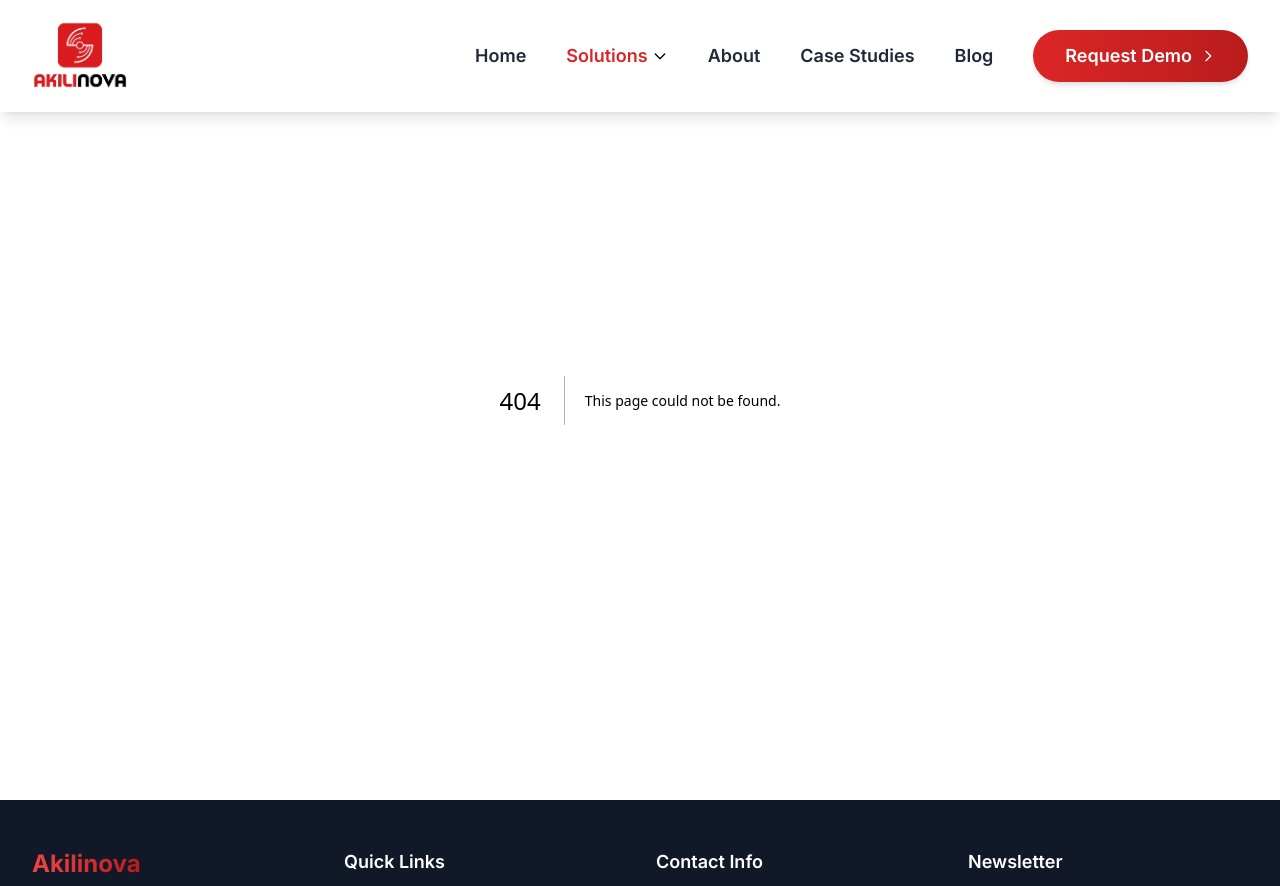
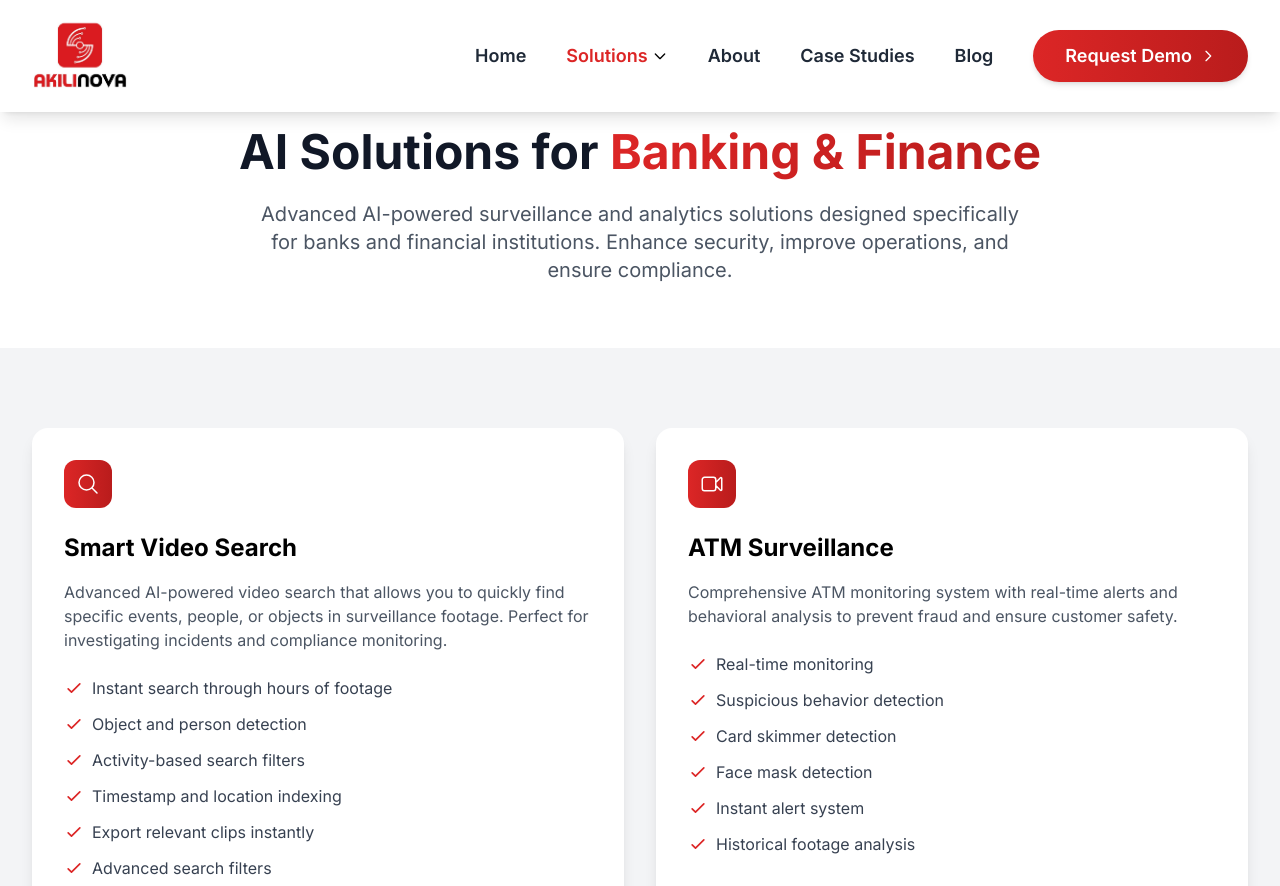
Before and after one commit to samnmbuguah/akilinova, a Next.js app: page /solutions/banking-finance in a window 1280 px wide. Before the commit this address had no page. Shown: the top 886 px of the page. Built offline with nearby package versions, Linux system fonts and the light colour scheme.

Commit message:
✨ Add Banking & Finance Solutions page with AI-powered features

```diff
--- /dev/null
+++ b/src/app/solutions/banking-finance/page.tsx
@@ -0,0 +1,181 @@
+'use client';
+import { motion } from 'framer-motion';
+import Link from 'next/link';
+import {
+  MagnifyingGlassIcon,
+  VideoCameraIcon,
+  ChartBarIcon,
+  ShieldCheckIcon,
+  BuildingLibraryIcon
+} from '@heroicons/react/24/outline';
+
+const solutions = [
+  {
+    title: 'Smart Video Search',
+    description: 'Advanced AI-powered video search that allows you to quickly find specific events, people, or objects in surveillance footage. Perfect for investigating incidents and compliance monitoring.',
+    icon: MagnifyingGlassIcon,
+    features: [
+      'Instant search through hours of footage',
+      'Object and person detection',
+      'Activity-based search filters',
+      'Timestamp and location indexing',
+      'Export relevant clips instantly',
+      'Advanced search filters'
+    ]
+  },
+  {
+    title: 'ATM Surveillance',
+    description: 'Comprehensive ATM monitoring system with real-time alerts and behavioral analysis to prevent fraud and ensure customer safety.',
+    icon: VideoCameraIcon,
+    features: [
+      'Real-time monitoring',
+      'Suspicious behavior detection',
+      'Card skimmer detection',
+      'Face mask detection',
+      'Instant alert system',
+      'Historical footage analysis'
+    ]
+  },
+  {
+    title: 'Branch Analytics',
+    description: 'Gain valuable insights into branch operations, customer behavior, and security events with our advanced analytics platform.',
+    icon: ChartBarIcon,
+    features: [
+      'Customer flow analysis',
+      'Queue management insights',
+      'Staff efficiency metrics',
+      'Peak hour identification',
+      'Security event tracking',
+      'Custom reporting tools'
+    ]
+  },
+  {
+    title: 'Vault Monitoring',
+    description: 'Enhanced security for high-risk areas with advanced motion detection and behavioral analysis.',
+    icon: BuildingLibraryIcon,
+    features: [
+      'Multi-camera coverage',
+      'Access pattern analysis',
+      'Unauthorized access alerts',
+      'Time-stamped recordings',
+      'Dual control monitoring',
+      'Audit trail generation'
+    ]
+  },
+  {
+    title: 'Fraud Prevention',
+    description: 'AI-powered system to detect and prevent fraudulent activities in real-time across all banking channels.',
+    icon: ShieldCheckIcon,
+    features: [
+      'Behavioral analysis',
+      'Pattern recognition',
+      'Real-time alerts',
+      'Identity verification',
+      'Transaction monitoring',
+      'Compliance reporting'
+    ]
+  }
+];
+
+export default function BankingFinanceSolutions() {
+  return (
+    <div className="min-h-screen bg-gray-100">
+      {/* Hero Section */}
+      <div className="bg-white">
+        <div className="max-w-7xl mx-auto px-4 sm:px-6 lg:px-8 pt-32 pb-16">
+          <motion.div
+            initial={{ opacity: 0, y: 20 }}
+            animate={{ opacity: 1, y: 0 }}
+            transition={{ duration: 0.5 }}
+            className="text-center"
+          >
+            <h1 className="text-4xl md:text-5xl font-bold mb-6">
+              <span className="text-gray-900">AI Solutions for</span>{' '}
+              <span className="bg-gradient-to-r from-red-600 to-red-700 bg-clip-text text-transparent">
+                Banking & Finance
+              </span>
+            </h1>
+            <p className="text-xl text-gray-600 max-w-3xl mx-auto">
+              Advanced AI-powered surveillance and analytics solutions designed specifically for banks and financial institutions.
+              Enhance security, improve operations, and ensure compliance.
+            </p>
+          </motion.div>
+        </div>
+      </div>
+
+      {/* Solutions Grid */}
+      <div className="max-w-7xl mx-auto px-4 sm:px-6 lg:px-8 py-20">
+        <div className="grid grid-cols-1 md:grid-cols-2 gap-8">
+          {solutions.map((solution, index) => (
+            <motion.div
+              key={solution.title}
+              initial={{ opacity: 0, y: 20 }}
+              animate={{ opacity: 1, y: 0 }}
+              transition={{ duration: 0.5, delay: index * 0.2 }}
+              className="bg-white rounded-2xl p-8 shadow-lg hover:shadow-xl transition-shadow duration-300"
+            >
+              <div className="w-12 h-12 bg-gradient-to-r from-red-600 to-red-700 rounded-xl flex items-center justify-center mb-6">
+                <solution.icon className="w-6 h-6 text-white" />
+              </div>
+              <h2 className="text-2xl font-bold mb-4">{solution.title}</h2>
+              <p className="text-gray-600 mb-6">{solution.description}</p>
+              <div className="grid grid-cols-1 gap-3">
+                {solution.features.map((feature) => (
+                  <div key={feature} className="flex items-center">
+                    <svg
+                      className="w-5 h-5 text-red-600 mr-2 flex-shrink-0"
+                      fill="none"
+                      stroke="currentColor"
+                      viewBox="0 0 24 24"
+                    >
+                      <path
+                        strokeLinecap="round"
+                        strokeLinejoin="round"
+                        strokeWidth={2}
+                        d="M5 13l4 4L19 7"
+                      />
+                    </svg>
+                    <span className="text-gray-700">{feature}</span>
+                  </div>
+                ))}
+              </div>
+              <div className="mt-8">
+                <Link
+                  href={`/solutions/banking-finance/${solution.title.toLowerCase().replace(/\s+/g, '-')}`}
+                  className="inline-flex items-center justify-center px-6 py-3 border border-transparent text-base font-medium rounded-md text-white bg-gradient-to-r from-red-600 to-red-700 hover:shadow-lg transition-all duration-200"
+                >
+                  Learn More
+                </Link>
+              </div>
+            </motion.div>
+          ))}
+        </div>
+      </div>
+
+      {/* Call to Action Section */}
+      <div className="max-w-7xl mx-auto px-4 sm:px-6 lg:px-8 py-16">
+        <motion.div
+          initial={{ opacity: 0, y: 20 }}
+          animate={{ opacity: 1, y: 0 }}
+          transition={{ duration: 0.5 }}
+          className="bg-gradient-to-r from-red-600 to-red-700 rounded-2xl p-12 text-center text-white"
+        >
+          <h2 className="text-3xl font-bold mb-6">
+            Ready to Transform Your Banking Security?
+          </h2>
+          <p className="text-xl mb-8 max-w-2xl mx-auto">
+            Get in touch with our team to learn how our AI-powered solutions can enhance your security infrastructure and improve operational efficiency.
+          </p>
+          <div className="flex justify-center">
+            <Link
+              href="/demo"
+              className="inline-flex items-center justify-center px-8 py-3 border-2 border-white text-lg font-medium rounded-full text-white hover:bg-white hover:text-red-600 transition-all duration-200"
+            >
+              Request Demo
+            </Link>
+          </div>
+        </motion.div>
+      </div>
+    </div>
+  );
+}
```
